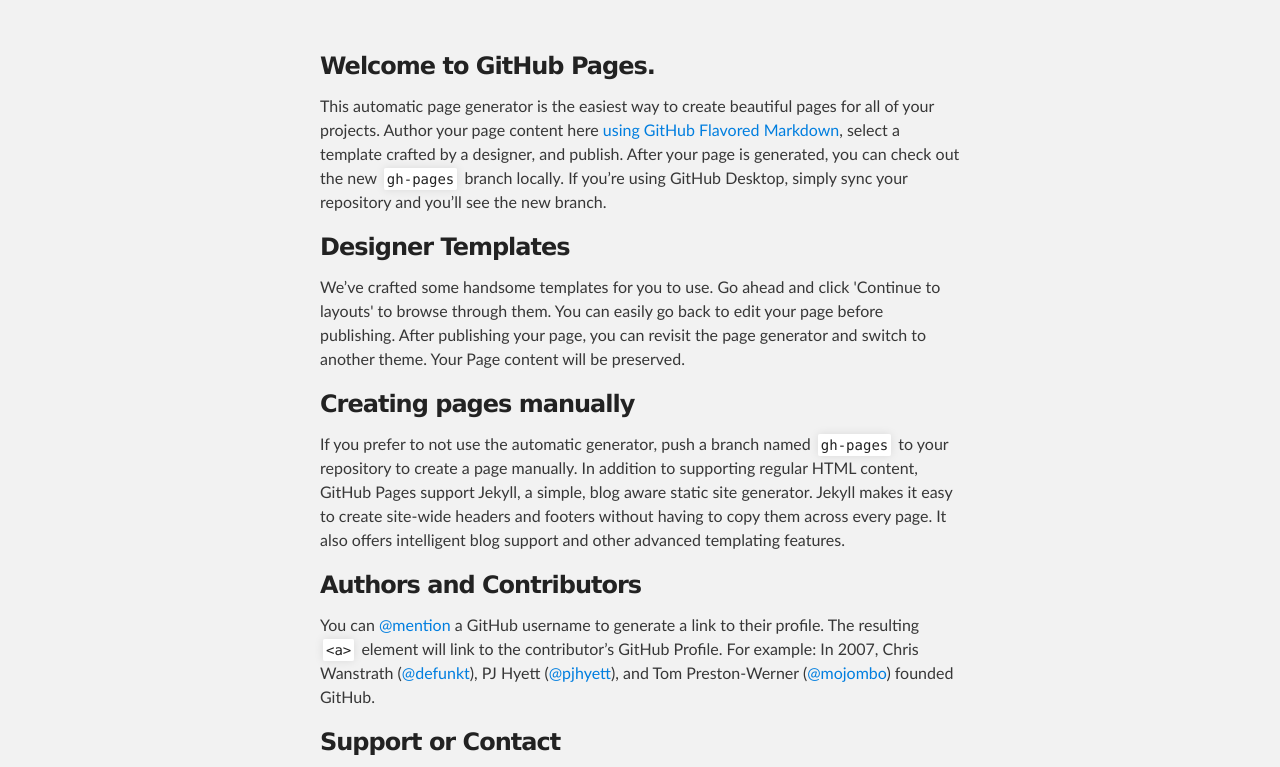
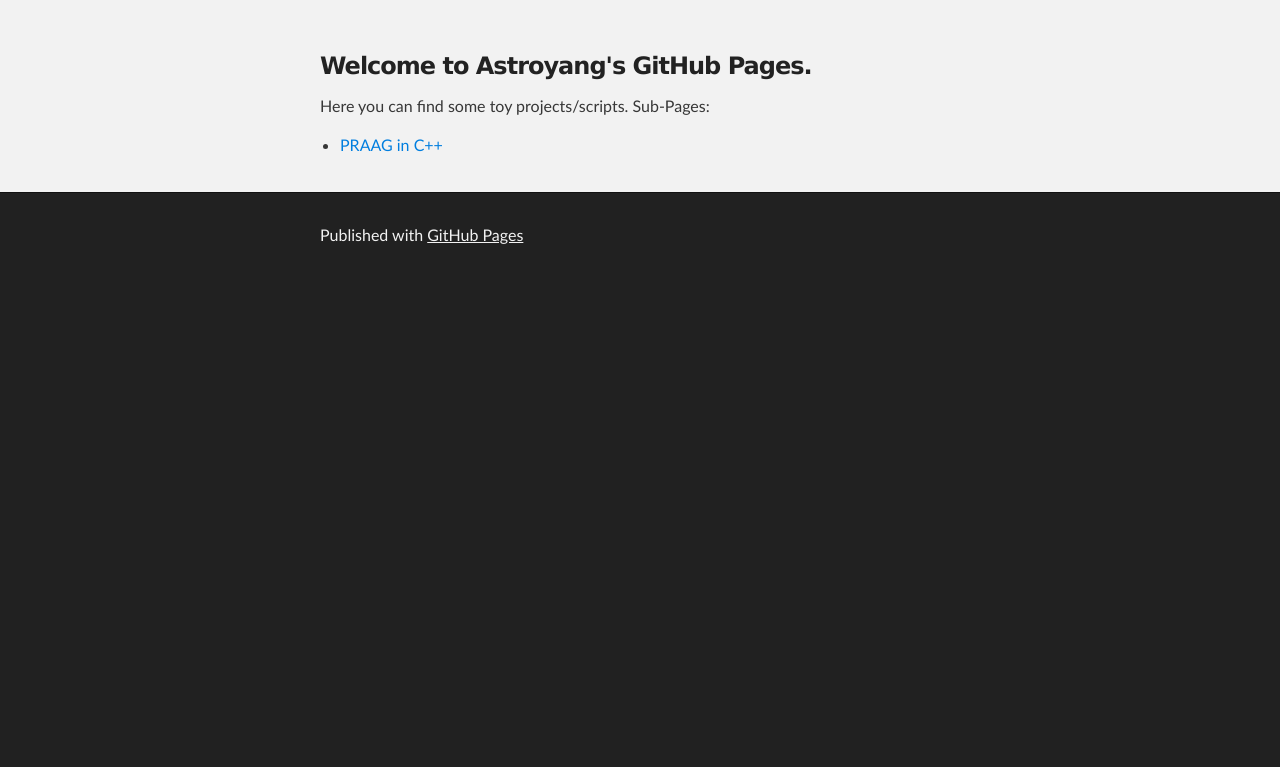
Before and after one commit to astroyang/astroyang.github.io, a plain HTML site: page index.html in a window 1280 px wide. Shown: the part 176-943 px from the top of the page. After the commit the page ends 800 px from the top, so only its background shows below. Drawn offline with Linux system fonts and the light colour scheme.

Commit message:
Replace master branch with page content via GitHub

```diff
--- a/index.html
+++ b/index.html
@@ -28,29 +28,14 @@
     <div id="main_content_wrap" class="outer">
       <section id="main_content" class="inner">
         <h3>
-<a id="welcome-to-github-pages" class="anchor" href="#welcome-to-github-pages" aria-hidden="true"><span aria-hidden="true" class="octicon octicon-link"></span></a>Welcome to GitHub Pages.</h3>
+<a id="welcome-to-astroyangs-github-pages" class="anchor" href="#welcome-to-astroyangs-github-pages" aria-hidden="true"><span aria-hidden="true" class="octicon octicon-link"></span></a>Welcome to Astroyang's GitHub Pages.</h3>
 
-<p>This automatic page generator is the easiest way to create beautiful pages for all of your projects. Author your page content here <a href="https://guides.github.com/features/mastering-markdown/">using GitHub Flavored Markdown</a>, select a template crafted by a designer, and publish. After your page is generated, you can check out the new <code>gh-pages</code> branch locally. If you’re using GitHub Desktop, simply sync your repository and you’ll see the new branch.</p>
+<p>Here you can find some toy projects/scripts.
+Sub-Pages:</p>
 
-<h3>
-<a id="designer-templates" class="anchor" href="#designer-templates" aria-hidden="true"><span aria-hidden="true" class="octicon octicon-link"></span></a>Designer Templates</h3>
-
-<p>We’ve crafted some handsome templates for you to use. Go ahead and click 'Continue to layouts' to browse through them. You can easily go back to edit your page before publishing. After publishing your page, you can revisit the page generator and switch to another theme. Your Page content will be preserved.</p>
-
-<h3>
-<a id="creating-pages-manually" class="anchor" href="#creating-pages-manually" aria-hidden="true"><span aria-hidden="true" class="octicon octicon-link"></span></a>Creating pages manually</h3>
-
-<p>If you prefer to not use the automatic generator, push a branch named <code>gh-pages</code> to your repository to create a page manually. In addition to supporting regular HTML content, GitHub Pages support Jekyll, a simple, blog aware static site generator. Jekyll makes it easy to create site-wide headers and footers without having to copy them across every page. It also offers intelligent blog support and other advanced templating features.</p>
-
-<h3>
-<a id="authors-and-contributors" class="anchor" href="#authors-and-contributors" aria-hidden="true"><span aria-hidden="true" class="octicon octicon-link"></span></a>Authors and Contributors</h3>
-
-<p>You can <a href="https://help.github.com/articles/basic-writing-and-formatting-syntax/#mentioning-users-and-teams" class="user-mention">@mention</a> a GitHub username to generate a link to their profile. The resulting <code>&lt;a&gt;</code> element will link to the contributor’s GitHub Profile. For example: In 2007, Chris Wanstrath (<a href="https://github.com/defunkt" class="user-mention">@defunkt</a>), PJ Hyett (<a href="https://github.com/pjhyett" class="user-mention">@pjhyett</a>), and Tom Preston-Werner (<a href="https://github.com/mojombo" class="user-mention">@mojombo</a>) founded GitHub.</p>
-
-<h3>
-<a id="support-or-contact" class="anchor" href="#support-or-contact" aria-hidden="true"><span aria-hidden="true" class="octicon octicon-link"></span></a>Support or Contact</h3>
-
-<p>Having trouble with Pages? Check out our <a href="https://help.github.com/pages">documentation</a> or <a href="https://github.com/contact">contact support</a> and we’ll help you sort it out.</p>
+<ul>
+<li><a href="http://astroyang.github.io/PRAAG_Cpp">PRAAG in C++</a></li>
+</ul>
       </section>
     </div>
 
```
Also changed, not shown: params.json (+1 -1 lines).
